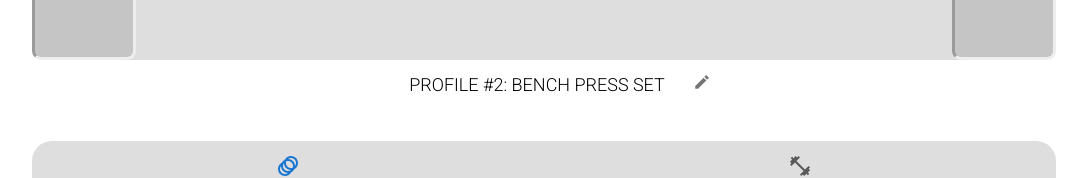
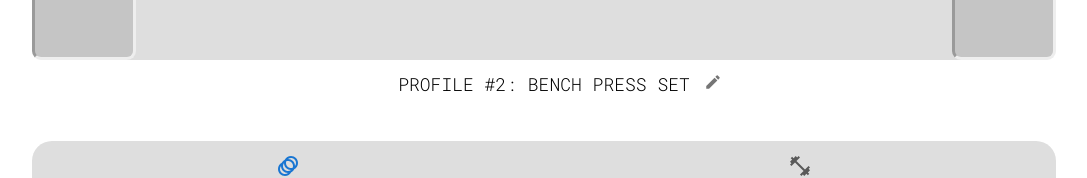
Before and after one commit to philliplam8/barbell-calculator, a React (Create React App) app: page / in a window 1280 px wide. Shown: the part 287-465 px from the top of the page, without its empty margins (96-1183 px from the left). Built offline with nearby package versions, Linux system fonts and the light colour scheme.

Commit message:
fix: added monospace font so that input field dynamically adjusts width more consistently (BC-25)

```diff
--- a/public/index.html
+++ b/public/index.html
@@ -2,9 +2,11 @@
 <html lang="en">
   <head>
     <meta charset="utf-8" />
+    <link rel="preconnect" href="https://fonts.googleapis.com" />
+    <link rel="preconnect" href="https://fonts.gstatic.com" crossorigin />
     <link
+      href="https://fonts.googleapis.com/css2?family=Inter&family=Roboto+Mono:wght@300;400;500;700&display=swap"
       rel="stylesheet"
-      href="https://fonts.googleapis.com/css?family=Roboto:300,400,500,700&display=swap"
     />
     <!-- <link rel="icon" href="%PUBLIC_URL%/favicon.ico" /> -->
     <link
--- a/src/components/WeightDisplay/WeightProfileTitle.css
+++ b/src/components/WeightDisplay/WeightProfileTitle.css
@@ -11,7 +11,7 @@
 /* Name Input Field */
 
 .profile--name {
-    font-family: 'Roboto';
+    font-family: 'Roboto Mono', monospace;
     font-weight: 300;
     font-size: large;
     border: 2px solid white;
```
